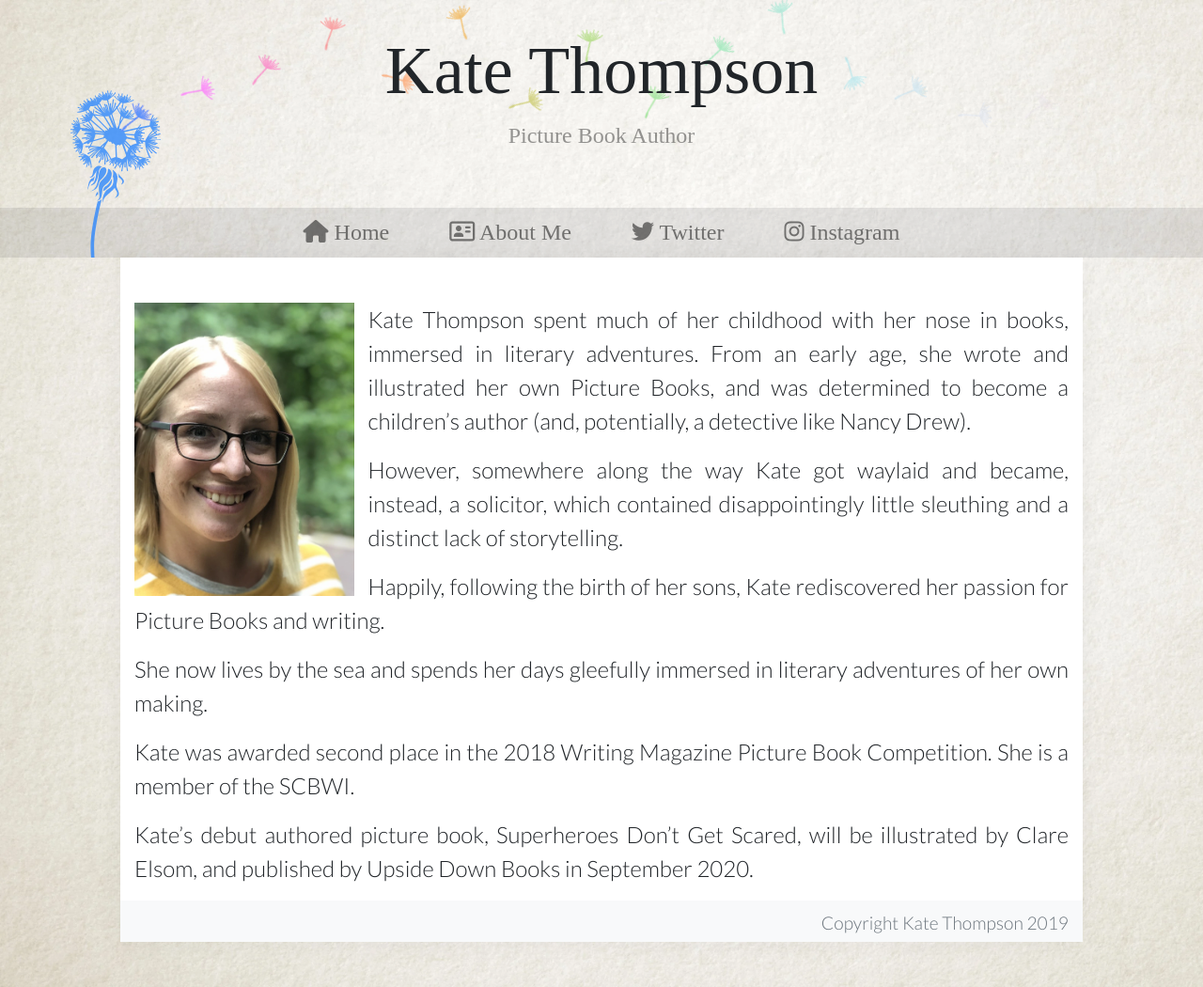
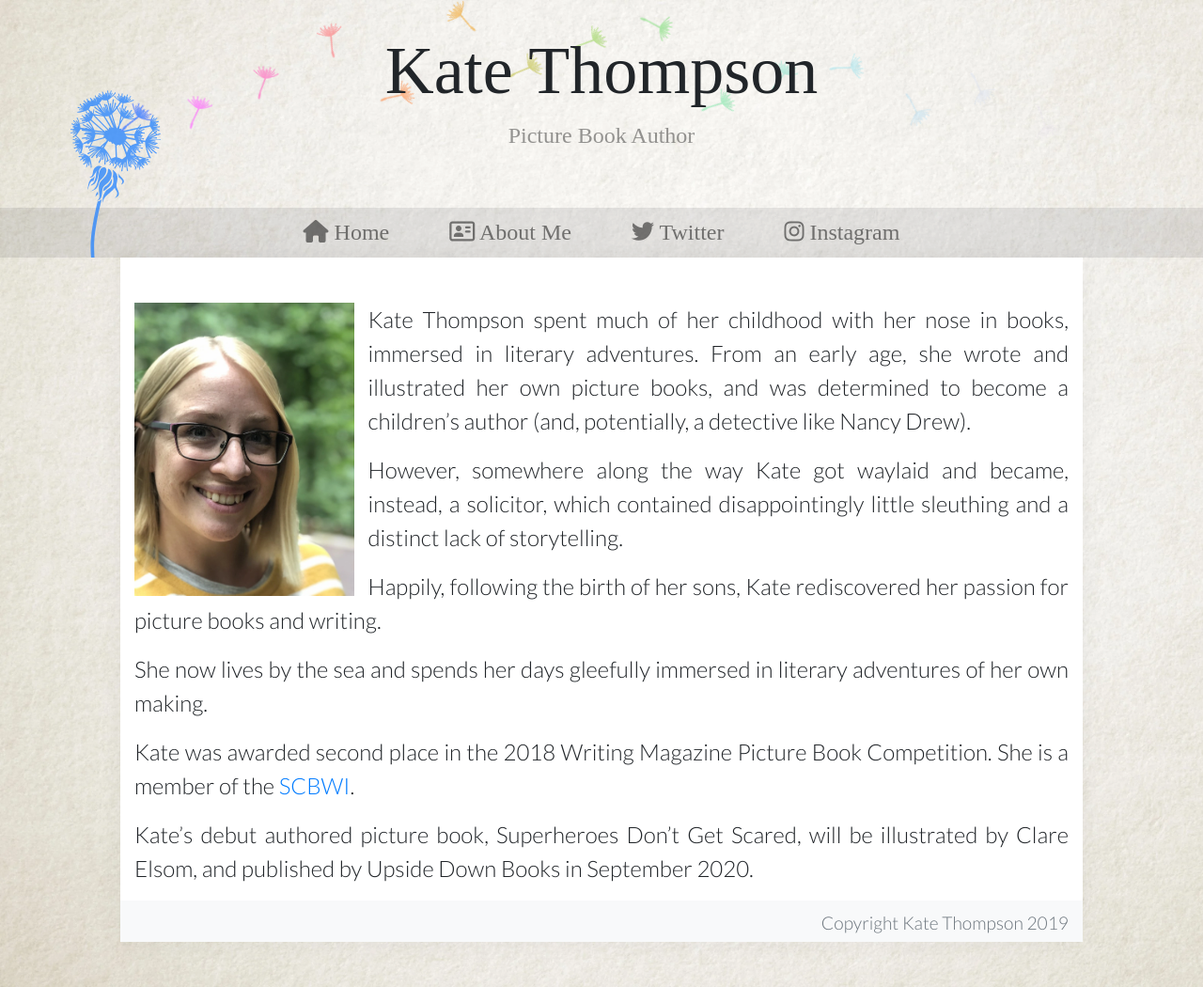
Before and after one commit to KateThompsonWrites/KateThompsonWrites.github.io, a Jekyll site: the page built from about.md, in a window 1280 px wide. Shown: the whole page at 94% size. Built offline with Jekyll 4.4.1, drawn with Linux system fonts in a browser that asks for light colours; nearby versions of some CDN libraries; some web fonts are replaced; our own code applies the rules of GitHub Pages for plain Markdown files; part of the change alters nothing that is shown.

```diff
--- a/about.md
+++ b/about.md
@@ -4,14 +4,14 @@
   <img src="/assets/images/kate-thompson-photo.jpg" alt="Kate Thompson" class="float-left pl-0 col-md-3 col-6">
 </picture>
 
-Kate Thompson spent much of her childhood with her nose in books, immersed in literary adventures. From an early age, she wrote and illustrated her own Picture Books, and was determined to become a children’s author (and, potentially, a detective like Nancy Drew).
+Kate Thompson spent much of her childhood with her nose in books, immersed in literary adventures. From an early age, she wrote and illustrated her own picture books, and was determined to become a children’s author (and, potentially, a detective like Nancy Drew).
 
 However, somewhere along the way Kate got waylaid and became, instead, a solicitor, which contained disappointingly little sleuthing and a distinct lack of storytelling.
 
-Happily, following the birth of her sons, Kate rediscovered her passion for Picture Books and writing.
+Happily, following the birth of her sons, Kate rediscovered her passion for picture books and writing.
 
 She now lives by the sea and spends her days gleefully immersed in literary adventures of her own making.
 
-Kate was awarded second place in the 2018 Writing Magazine Picture Book Competition. She is a member of the SCBWI.
+Kate was awarded second place in the 2018 Writing Magazine Picture Book Competition. She is a member of the <a href="https://www.scbwi.org/" title="Society of Children's Book Writers and Illustrators">SCBWI</a>.
 
 Kate’s debut authored picture book, Superheroes Don’t Get Scared, will be illustrated by Clare Elsom, and published by Upside Down Books in September 2020.
```
